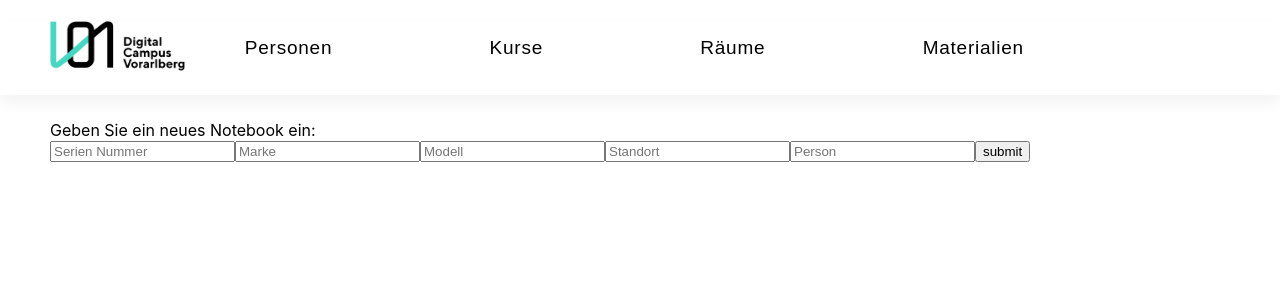
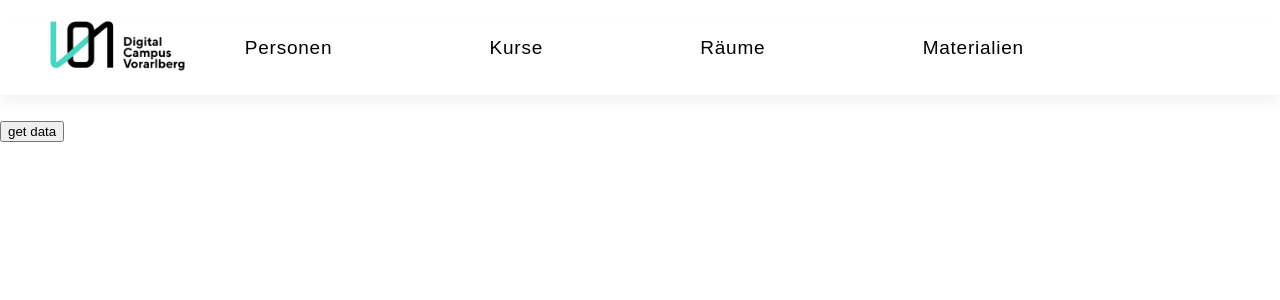
Before and after one commit to nico3111/materialApp, a React (Create React App) app: page / in a window 1280 px wide. Shown: the top 300 px of the page. Built offline with nearby package versions, Linux system fonts and the light colour scheme.

Commit message:
update connection

```diff
--- a/src/App.js
+++ b/src/App.js
@@ -2,6 +2,7 @@ import React from 'react';
 import './App.css';
 import Head from './components/header/Head';
 import Notebook from './components/notebook/Notebook'
+import ShowNotebook from '../src/components/notebook/ShowNotebook'
 
 class App extends React.Component {
   render() {
@@ -9,7 +10,9 @@ class App extends React.Component {
       <div className="body">
         <Head/>
 
-        <Notebook/>
+        <button onClick={<ShowNotebook/>}>get data</button>
+
+
 
       </div>
     );
```
